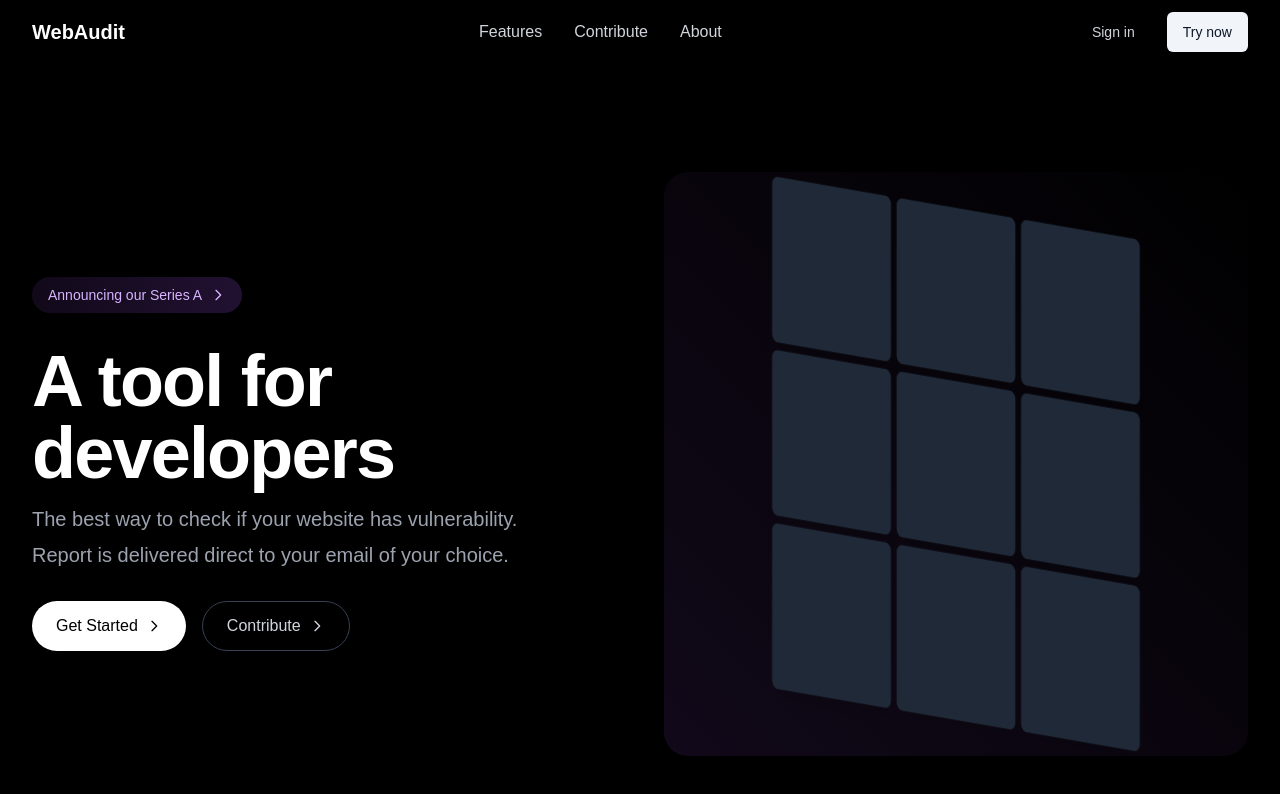
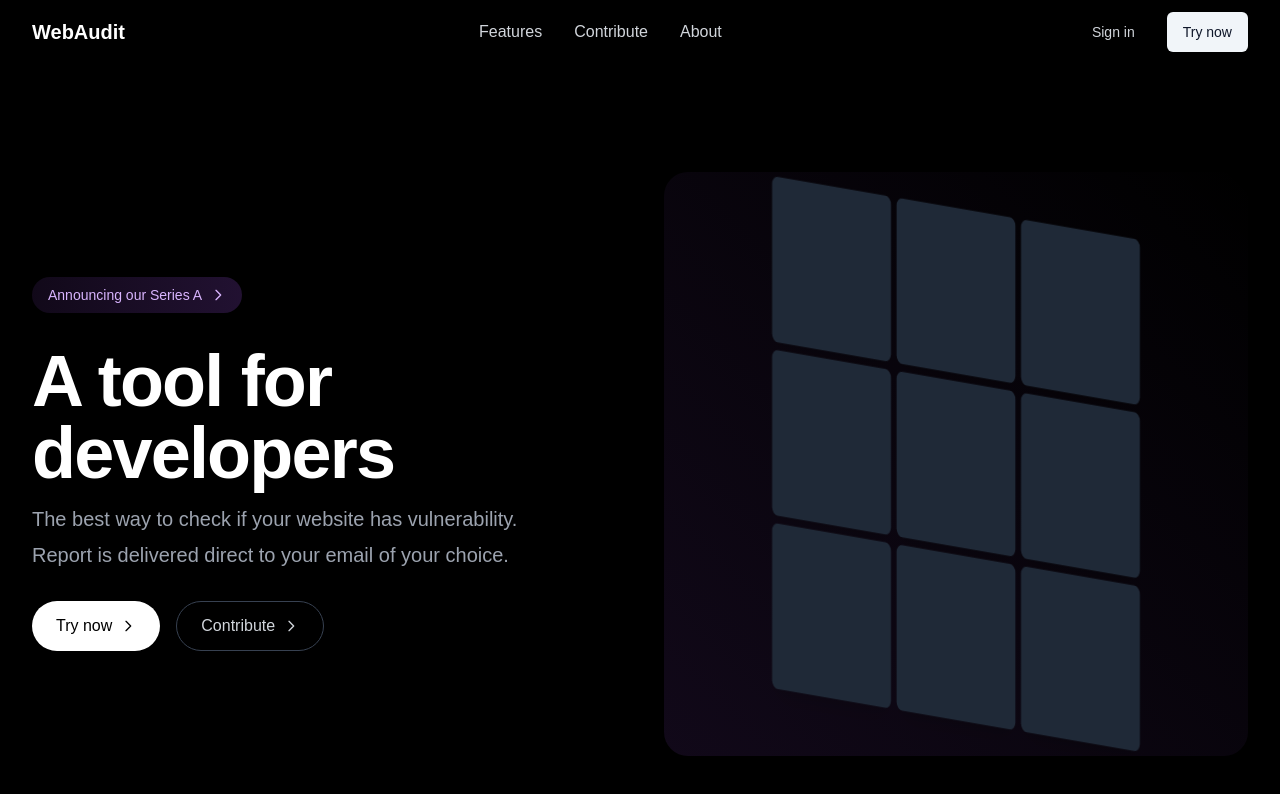
Before and after one commit to marksikaundi/InSyst, a Next.js app: page / in a window 1280 px wide. Shown: the top 794 px of the page. Built offline with nearby package versions, Linux system fonts and the light colour scheme.

Commit message:
refactor: update Hero component button text to "Try now" for improved engagement

```diff
--- a/app/page.tsx
+++ b/app/page.tsx
@@ -41,7 +41,7 @@ export default function Hero() {
                 href="#"
                 className="inline-flex justify-center items-center px-6 py-3 rounded-full bg-white text-black font-medium hover:bg-gray-100 transition-colors"
               >
-                Get Started
+                Try now
                 <svg
                   className="ml-2 w-4 h-4"
                   fill="none"
```
